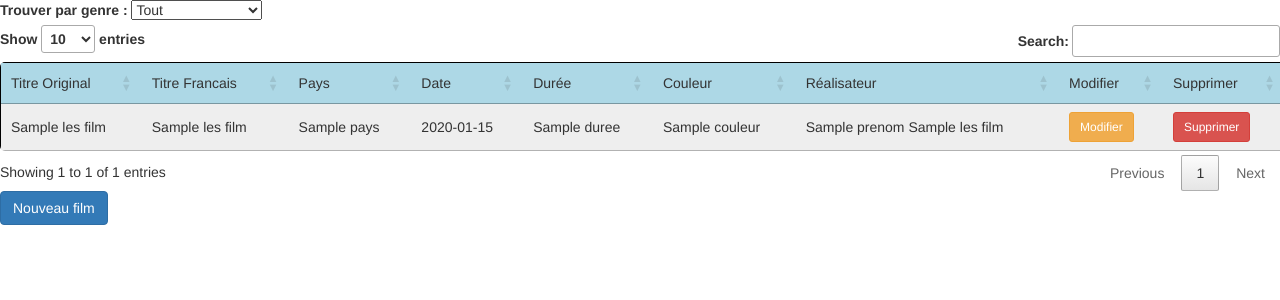
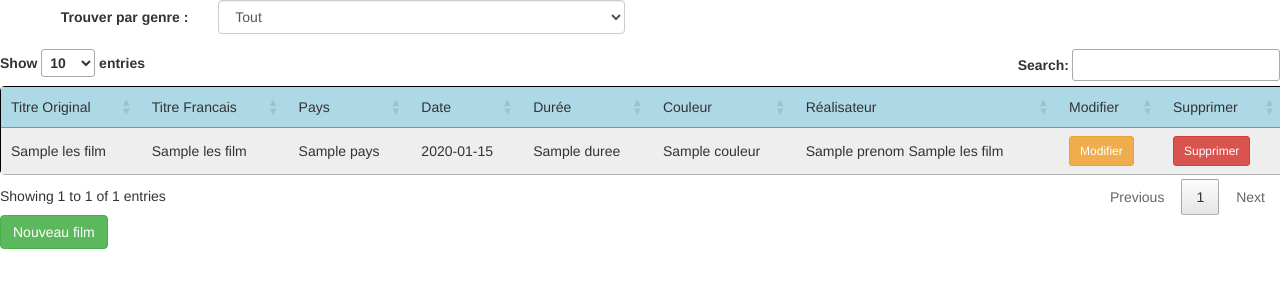
Before and after one commit to ZeddZull/CrudFilm, a PHP site: template views/film.twig in a window 1280 px wide. Shown: the top 300 px of the page. Run offline with PHP 8.4, Linux system fonts and the light colour scheme; the template is opened without the code that fills it: most values are stand-ins (such as "Sample title", 1, 10 or a date in 2020); some libraries are stand-ins or nearby versions.

Commit message:
Correction bug

```diff
--- a/views/film.twig
+++ b/views/film.twig
@@ -4,13 +4,19 @@
 
 {% block body %}
 <section>
-    <label for="genres">Trouver par genre :</label>
-    <select id="genres">
-        <option value="0" selected>Tout</option>
-        {% for genre in lesGenres %}
-            <option value="{{genre.code_genre}}">{{genre.nom_genre}}</option>
-        {% endfor %}
-    </select>
+    <form class="form-horizontal">
+    <div class="form-group">
+        <label for="genres" class="col-sm-2 control-label" >Trouver par genre :</label>
+        <div class="col-sm-4">
+            <select id="genres" class="form-control">
+                <option value="0" selected>Tout</option>
+                {% for genre in lesGenres %}
+                    <option value="{{genre.code_genre}}">{{genre.nom_genre}}</option>
+                {% endfor %}
+            </select>
+        </div>
+    </div>
+    </form>
 </section>
 <section>
   <table id = "lesFilms">
@@ -37,7 +43,7 @@
         <td> {{film.pays}} </td>
         <td> {{film.dates}} </td>
         <td> {{film.duree}} </td>
-        <td> {{film.couleur}} </td>
+        <td class="couleur"> {{film.couleur}} </td>
         <td dataid="{{film.realisateur}}"> {{film.prenom~" "~film.nom}} </td>
         <td> <input value="Modifier" type="button" dataid="{{film.code_film}}" class="action btn btn-warning btn-sm" /> </td>
         <td> <input value="Supprimer" type="button" dataid="{{film.code_film}}" class="action btn btn-danger btn-sm"/> </td>
@@ -47,50 +53,56 @@
   </table>
 </section>
 <section>
-  <input type = "button" id="add" value="Nouveau film" class="btn btn-primary"/>
+  <input type = "button" id="add" value="Nouveau film" class="btn btn-success"/>
 
   <form id="addFilm" class="form-horizontal">
     {# Création du champs permettant d'editer de nouveaux films #}
     <div class="form-group">
         <label for="titreOriginal" class="col-sm-2 control-label"> Titre Original </label>
-        <div class="col-sm-10">
+        <div class="col-sm-4">
             <input type="text" id="titreOriginal" name="titreOriginal">
         </div>
     </div>
     <div class="form-group">
         <label for="titreFrancais" class="col-sm-2 control-label"> Titre Francais </label>
-        <div class="col-sm-10">
+        <div class="col-sm-4">
             <input type="text" id="titreFrancais" name="titreFrancais">
         </div>
     </div>
     <div class="form-group">
-        <label for="couleur" class="col-sm-2 control-label"> Noir/Blanc et/ou Couleur </label>
-        <div class="col-sm-10">
-            <input type="text" id="couleur" name="couleur">
-        </div>
+        <label for="couleur" class="col-sm-2 control-label">Couleur du film</label>
+        <label>
+            <input type="radio" name="couleur" value="NB"> Noir et Blanc
+        </label>
+        <label>
+            <input type="radio" name="couleur" value="couleur" checked>Couleur
+        </label>
+        <label>
+            <input type="radio" name="couleur" value="NB/couleur">Les deux
+        </label>
     </div>
     <div class="form-group">
         <label for="pays" class="col-sm-2 control-label"> Pays </label>
-        <div class="col-sm-10">
+        <div class="col-sm-4">
             <input type="text" id="pays" name="pays">
         </div>
     </div>
     <div class="form-group">
         <label for="date" class="col-sm-2 control-label"> Date </label>
-        <div class="col-sm-10">
+        <div class="col-sm-4">
             <input type="date" id="date" name="date">
         </div>
     </div>
     <div class="form-group">
         <label for="duree" class="col-sm-2 control-label"> Durée </label>
-        <div class="col-sm-10">
+        <div class="col-sm-4">
             <input type="number" id="duree" name="duree">
         </div>
     </div>
     <div class="form-group">
         <label for="reals" class="col-sm-2 control-label">Réalisateur</label>
-        <div class="col-sm-10">
-            <select id="reals">
+        <div class="col-sm-2">
+            <select id="reals" class="form-control">
                 {% for real in lesReals %}
                     <option value="{{real.code_indiv}}">{{real.prenom}} {{real.nom}}</option>
                 {% endfor %}
--- a/views/header.twig
+++ b/views/header.twig
@@ -16,7 +16,7 @@
 
     {% block body %}
     {% endblock %}
+  <script src="static/js/main.js"></script>
+  </body>
 
-  </body>
-  <script src="static/js/main.js"></script>
 </html>
--- a/web/static/js/main.js
+++ b/web/static/js/main.js
@@ -10,11 +10,12 @@ $('#add').click(function(){
 $('#envoie').click(function(){
 	var titreO = $('#titreOriginal').val();
 	var titreF = $('#titreFrancais').val();
-	var couleur = $('#couleur').val();
+	var couleur = $('input[name=couleur]').val();
 	var pays = $('#pays').val();
 	var date = $('#date').val();
 	var duree = $('#duree').val();
-	var real = $('#reals option:selected')
+	var real = $('#reals option:selected');
+	console.log([titreO,titreF,couleur,pays,date,duree,real.val()]);
 	$.ajax({
 		type:'POST',
 		url:'/ajouter',
@@ -27,6 +28,7 @@ $('#envoie').click(function(){
 				real:real.val()
 				}
 	}).done(function(codeFilm){
+		console.log(codeFilm);
 		$('#addFilm').toggle();
 
 		var oModif = $("button");
@@ -46,8 +48,8 @@ $('#envoie').click(function(){
 			duree,
 			couleur,
 			real.text(),
-			"Actualiser",
-			"Actualiser"
+			"",
+			""
 		]).draw();
 
 	});
@@ -59,18 +61,25 @@ $(".action").click(function(){
 	var oCases = $("#" + codeFilm + " td:not(:has(button))");
 
 	if(valeur == "Modifier"){
-		oCases.attr("contentEditable","true");
+		for (var i = 4 ; i >= 0; i--) {
+			oCases.eq(i).attr("contentEditable","true");
+		};
 		$("#" + codeFilm).css("backgroundColor","#FAFC64");
 		$(this).attr("value","Sauver");
 		$("#" + codeFilm +" .btn-warning").attr("class","action btn btn-success btn-sm");
 		var select = $("#reals").clone();
 		select.attr("id","realModif"+codeFilm);
 		oCases.eq(6).html(select);
-		$("#realModif"+codeFilm+ 'option[value="'+oCases.eq(6).attr("dataid")+'"]').prop('selected',true);
-
+		var couleur = $("#" + codeFilm + " .couleur").text();
+		$("#realModif"+codeFilm+ ' option[value="'+oCases.eq(6).attr("dataid")+'"]').prop('selected',true);
+		$("#" + codeFilm + " .couleur").html('<select id="couleur'+codeFilm+'" class="form-control"><option value="NB">NB</option><option value="couleur">couleur</option><option value="NB/couleur">NB/couleur</option></select>');
+		$('#couleur' + codeFilm + ' option[value="'+couleur+'"]').prop('selected',true);
 	} else {
 		if(valeur == "Sauver"){
 			if(confirm("Voulez vous sauver ces modification ?")){
+				var info = $("#realModif"+codeFilm+" option:selected").text();
+				var couleur = $('#couleur' + codeFilm + ' option:selected').val();
+				console.log($("#realModif"+codeFilm+" option:selected").val());
 				$.ajax({
 					method:"POST",
 					url:"/modifier",
@@ -81,8 +90,13 @@ $(".action").click(function(){
 						pays:oCases.eq(2).text(),
 						dates:oCases.eq(3).text(),
 						duree:oCases.eq(4).text(),
-						couleur:oCases.eq(5).text()
+						couleur:couleur,
+						real:$("#realModif"+codeFilm+" option:selected").val()
 					}
+				}).done(function(bool){
+					console.log(bool);
+					oCases.eq(6).html(info);
+					oCases.eq(5).html(couleur);
 				});
 			}else{
 				$.ajax({
@@ -96,6 +110,7 @@ $(".action").click(function(){
 					oCases.eq(3).text(film.dates);
 					oCases.eq(4).text(film.duree);
 					oCases.eq(5).text(film.couleur);
+					oCases.eq(6).html(film.prenom+" "+film.nom);
 				});
 			}
 			$("#" + codeFilm + " td:not(:has(button))").attr("contentEditable","false");
@@ -138,10 +153,3 @@ $("#genres").change(function(){
 		});
 	}
 });
-
-// Petit test :)
-var table = $('#lesFilms').DataTable();
-
-$('#lesFilms tbody').on( 'click', 'tr', function () {
-    console.log( table.row( this ).data() );
-} );
```
Also changed, not shown: modele/fonctionsUtilitaires.php (+13 -13 lines), web/index.php (+2 -7 lines), modele/films.sql.
